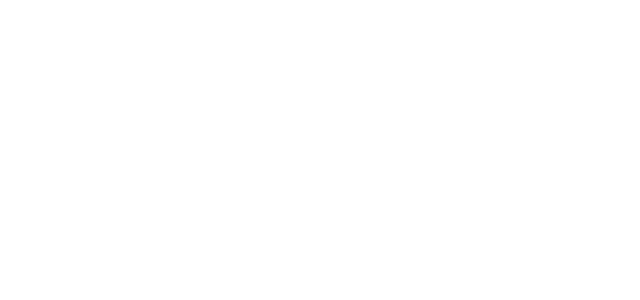
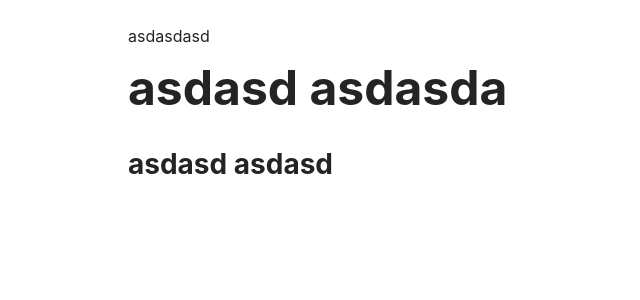
Before and after one commit to eneseldes/griForum, a React (Vite) app in the folder client/: page / in a window 1280 px wide. Shown: the top 300 px of the page, without its empty margins (0-640 px from the left). Built offline with nearby package versions, Linux system fonts and the light colour scheme.

Commit message:
Added base frontend

```diff
--- a/client/src/App.jsx
+++ b/client/src/App.jsx
@@ -15,6 +15,18 @@ import "./App.scss";
 function App() {
   return (
     <BrowserRouter>
+
+    <div className="container">
+    <p>asdasdasd</p>
+    <div className="title title--large">asdasd asdasda</div>
+    <div className="title title--small">asdasd asdasd</div>
+
+    </div>
+
+
+
+
+
       <Navbar />
       <Routes>
         <Route path="/" element={<HomePage />} />
--- a/client/src/App.scss
+++ b/client/src/App.scss
@@ -1,5 +1,7 @@
-* {
-    margin: 0;
-    padding: 0;
-    box-sizing: border-box;
-}
+@use 'sass:map';
+
+@import "./styles/_variables";
+@import "./styles/_globals";
+@import "./styles/_layouts";
+@import "./styles/_mixins";
+@import "./styles/_typography";
--- a/client/src/styles/_layouts.scss
+++ b/client/src/styles/_layouts.scss
@@ -10,8 +10,3 @@
   margin-block: $space-xl;
   padding-block: $space-lg;
 }
-
-.grid {
-  display: grid;
-  gap: $space-md;
-}
--- a/client/src/styles/_mixins.scss
+++ b/client/src/styles/_mixins.scss
@@ -1,5 +1,4 @@
 @import "./variables";
-@use 'sass:map';
 
 @mixin respond($key) {
   $size: map.get($breakpoints, $key);
--- a/client/src/styles/_typography.scss
+++ b/client/src/styles/_typography.scss
@@ -10,17 +10,17 @@ body {
 
 .title {
   font-size: $font-size-xl;
-  font-weight: 600;
+  font-weight: 700;
   margin-bottom: $space-md;
-  color: $color-primary;
+  color: $color-text;
 
-  &--large { font-size: 2rem; }
-  &--small { font-size: 1.25rem; }
+  &--large { font-size: 3rem; }
+  &--small { font-size: 1.75rem; }
 }
 
 .subtitle {
   font-size: $font-size-lg;
   font-weight: 500;
-  color: darken($color-text, 10%);
+  color: $color-text-secondary;
   margin-bottom: $space-sm;
 }
--- a/client/src/styles/_variables.scss
+++ b/client/src/styles/_variables.scss
@@ -3,7 +3,7 @@
   --text-primary-color: #242424;
   --text-secondary-color: #6B7280;
   --bg-primary-color: #FFF;
-  --bg-seconday-color: #F5F5F5;
+  --bg-secondary-color: #F5F5F5;
   --button-bg-color: #4F46E5;
 }
 
@@ -14,6 +14,13 @@
   --bg-secondary-color: #242424;
   --button-bg-color: #21005D;
 }
+
+// SCSS variables for use in SCSS files
+$color-text: var(--text-primary-color);
+$color-text-secondary: var(--text-secondary-color);
+$color-bg: var(--bg-primary-color);
+$color-bg-secondary: var(--bg-secondary-color);
+$color-primary: var(--button-bg-color);
 
 // Spacing scale
 $space-sm: 8px;
```
